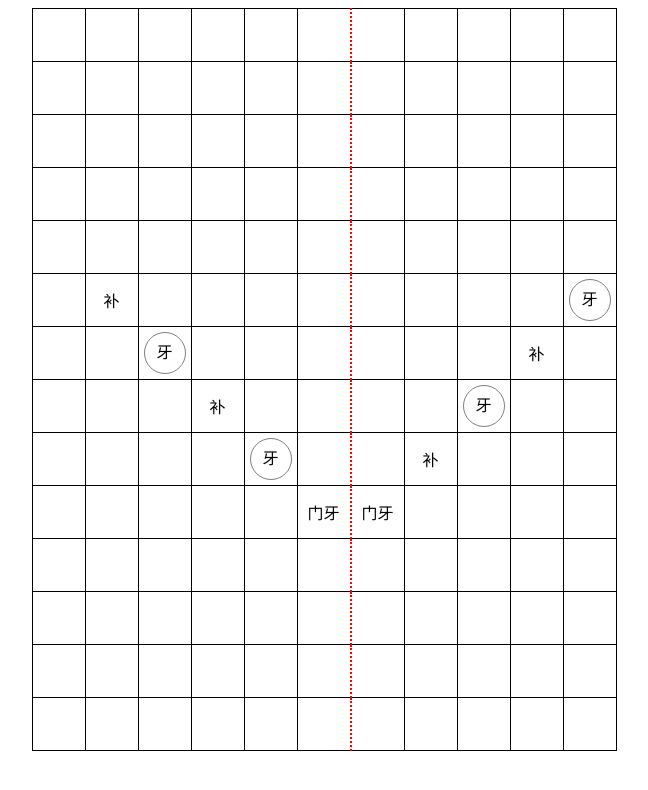
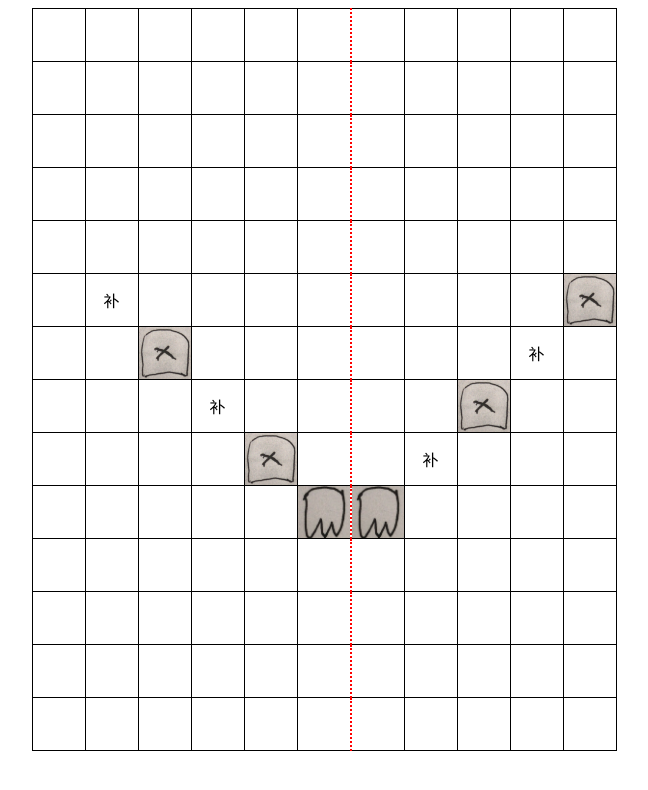
Before and after one commit to rainyjune/html-games, a plain HTML site: page index.html in a window 1280 px wide. Shown: the whole page, without its empty margins (316-964 px from the left). Drawn offline with Linux system fonts and the light colour scheme.

Commit message:
Add images

```diff
--- a/index.css
+++ b/index.css
@@ -12,16 +12,20 @@ td {
   text-align: center;
 }
 
-td div {
-  width: 40px;
-  height: 40px;
-  border: 1px solid gray;
-  margin-left: auto;
-  margin-right: auto;
-  border-radius: 40px;
-  line-height: 40px;
+td.tooth {
+  background-repeat: no-repeat;
+  background-position: center;
+  background-size: cover;
+}
+
+td.opened {
+  background-image: url(tooth.jpg);
 }
 
 td:nth-child(6) {
   border-right: 2px dotted red;
 }
+
+td.fronttooth {
+  background-image: url(fronttooth.jpg);
+}
--- a/index.html
+++ b/index.html
@@ -84,12 +84,12 @@
         <td></td>
         <td></td>
         <td></td>
-        <td><div>牙</div></td>
+        <td class="opened tooth"></td>
       </tr>
       <tr>
         <td></td>
         <td></td>
-        <td><div>牙</div></td>
+        <td class="opened tooth"></td>
         <td></td>
         <td></td>
         <td></td>
@@ -108,7 +108,7 @@
         <td></td>
         <td></td>
         <td></td>
-        <td><div>牙</div></td>
+        <td class="opened tooth"></td>
         <td></td>
         <td></td>
       </tr>
@@ -117,7 +117,7 @@
         <td></td>
         <td></td>
         <td></td>
-        <td><div>牙</div></td>
+        <td class="opened tooth"></td>
         <td></td>
         <td></td>
         <td>补</td>
@@ -131,8 +131,8 @@
         <td></td>
         <td></td>
         <td></td>
-        <td>门牙</td>
-        <td>门牙</td>
+        <td class="fronttooth tooth"></td>
+        <td class="fronttooth tooth"></td>
         <td></td>
         <td></td>
         <td></td>
```
Also changed, not shown: fronttooth.jpg (added), tooth.jpg (added).
